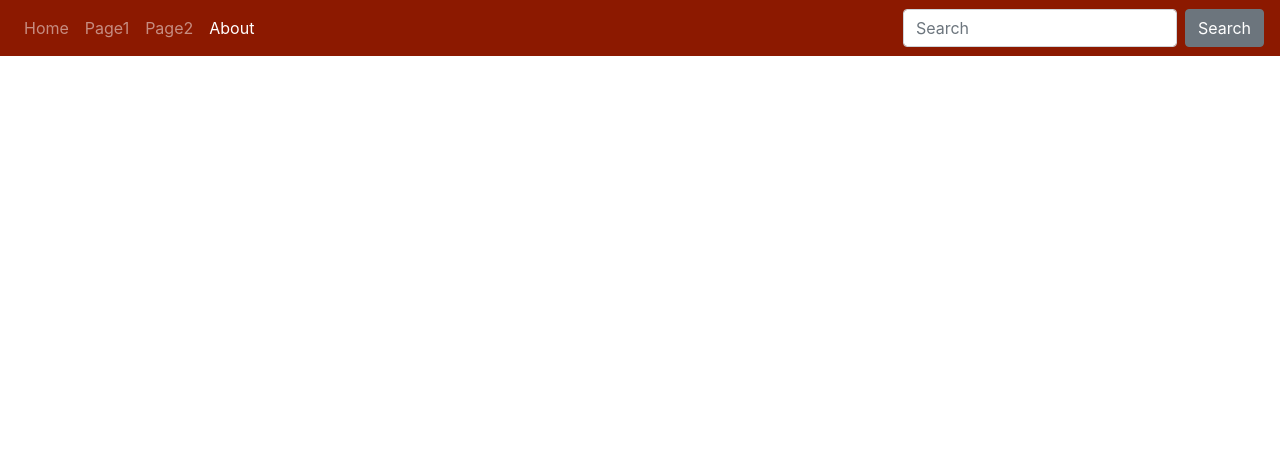
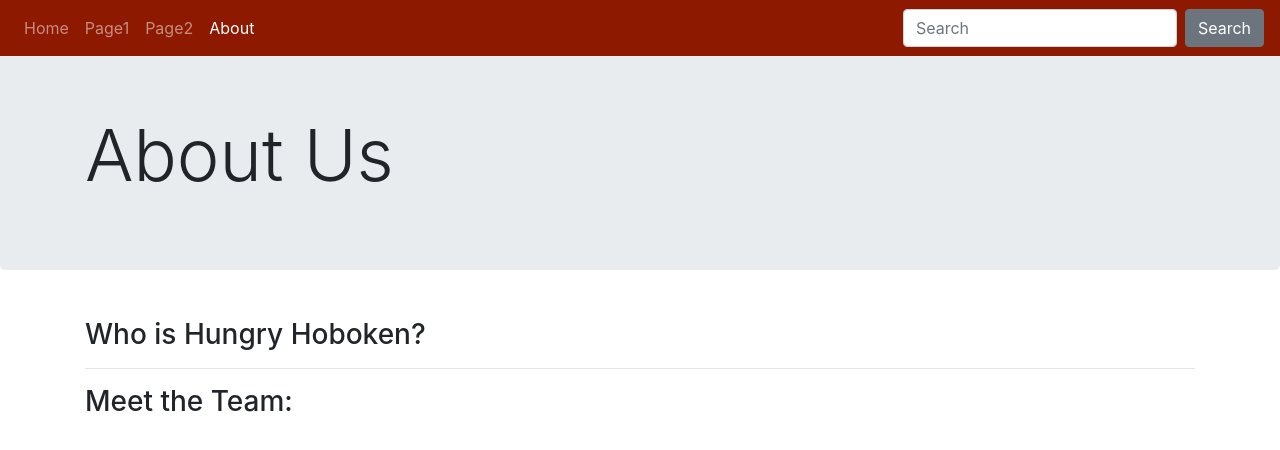
Before and after one commit to ashnarazdan123/hungry-hoboken, a website: page about.html in a window 1280 px wide. Drawn offline with nearby package versions, Linux system fonts and the light colour scheme.

Commit message:
added basic structure

```diff
--- a/about.html
+++ b/about.html
@@ -1,8 +1,8 @@
 <!DOCTYPE html>
 
-<html>
+<html lang="en">
     <head>
-        <title>About</title>
+        <title>About Us</title>
 
         <!-- Required meta tags always come first -->
         <meta charset="utf-8">
@@ -25,7 +25,9 @@
         <link href="https://cdn.jsdelivr.net/gh/coliff/bootstrap-ie8/css/bootstrap-ie8.min.css" rel="stylesheet">
         <![endif]-->
     </head>
+
     <body>
+        <div class="loader"></div>
         <header id="header">
             <nav class="navbar navbar-expand-md navbar-dark fixed-top style=" style="background-color: #8C1900;">
                 <button class="navbar-toggler" type="button" data-toggle="collapse" data-target="#navbarsExampleDefault"
@@ -57,6 +59,25 @@
                 </div>
             </nav>
         </header>
-        <h1>About</h1>
+
+        <main id="main" role="main">
+            <!--"About Us"-->
+            <div class="jumbotron my-5">
+                <div class="container">
+                    <h1 class="display-3">About Us</h1>
+                </div>
+            </div>
+
+            <!--About our project-->
+            <div class="container">
+                <h3>Who is Hungry Hoboken?</h3>
+                <hr>
+            </div>
+
+            <!--About our team members-->
+            <div class="container">
+                <h3>Meet the Team:</h3>
+            </div>
+        </main>
     </body>
 </html>
```
Also changed, not shown: home-page.html (+3 -1 lines).
